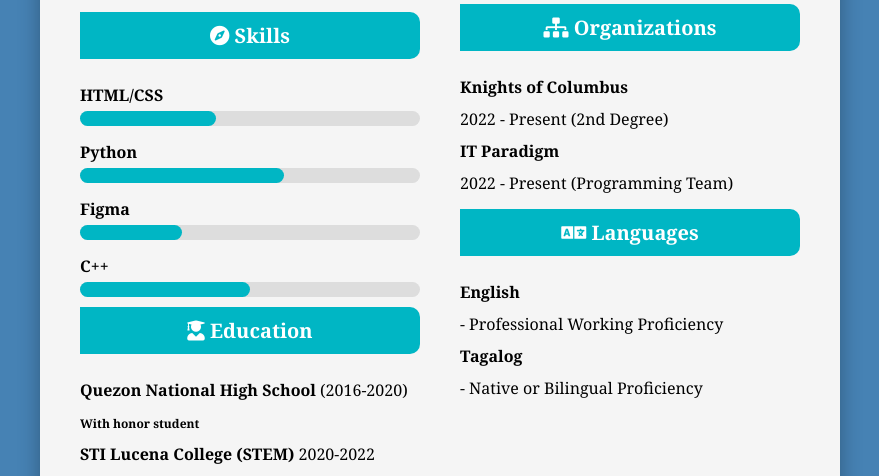
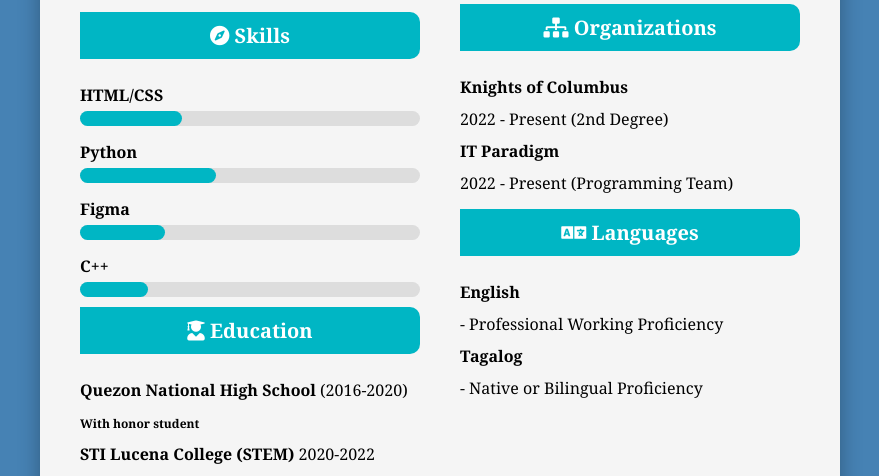
Before and after one commit to lpeter29/online-resume, a plain HTML site: page index.html in a window 1280 px wide. Shown: the part 695-1171 px from the top of the page, without its empty margins (200-1079 px from the left). Drawn offline with Linux system fonts and the light colour scheme.

Commit message:
Update index.html

```diff
--- a/index.html
+++ b/index.html
@@ -133,22 +133,22 @@
                 <ul>
                     <li><strong>HTML/CSS</strong>
 						<div class="skill-bar">
-                            <div class="skill-bar-fill" style="width: 40%;"></div>
+                            <div class="skill-bar-fill" style="width: 30%;"></div>
                         </div>
 					</li>
                     <li><strong>Python</strong>
 						<div class="skill-bar">
-                            <div class="skill-bar-fill" style="width: 60%;"></div>
+                            <div class="skill-bar-fill" style="width: 40%;"></div>
                         </div>
 					</li>
                     <li><strong>Figma</strong>
 						<div class="skill-bar">
-                            <div class="skill-bar-fill" style="width: 30%;"></div>
+                            <div class="skill-bar-fill" style="width: 25%;"></div>
                         </div>
 					</li>
                     <li><Strong>C++</Strong>
 						<div class="skill-bar">
-                            <div class="skill-bar-fill" style="width: 50%;"></div>
+                            <div class="skill-bar-fill" style="width: 20%;"></div>
                         </div>
 					</li>
                 </ul>
```
